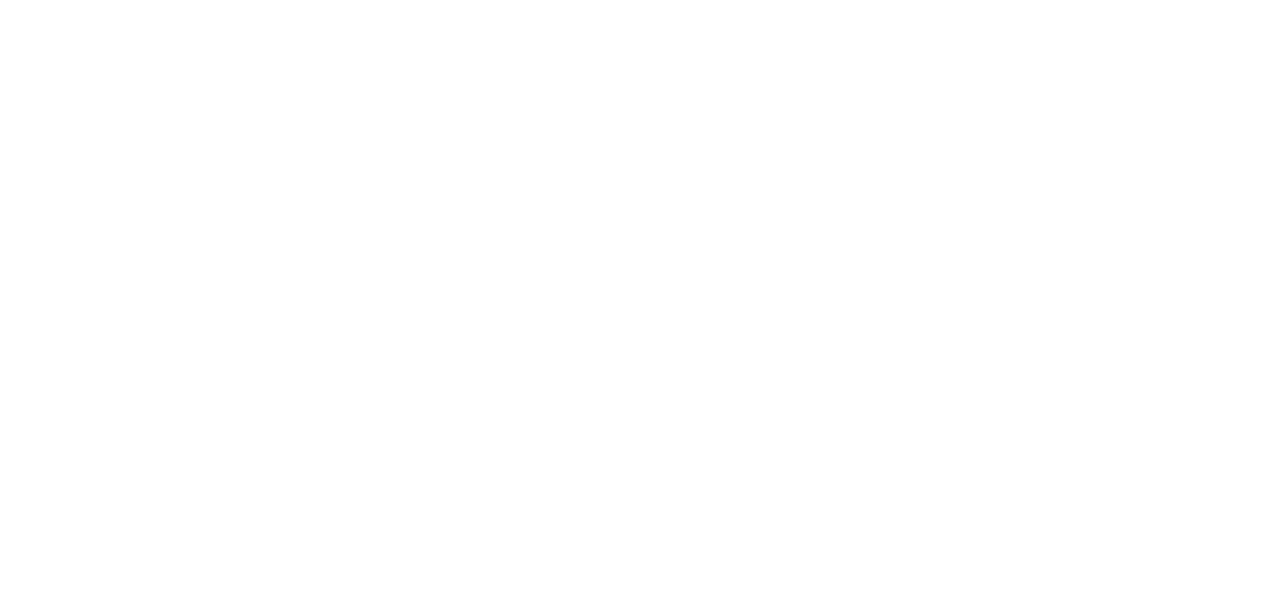
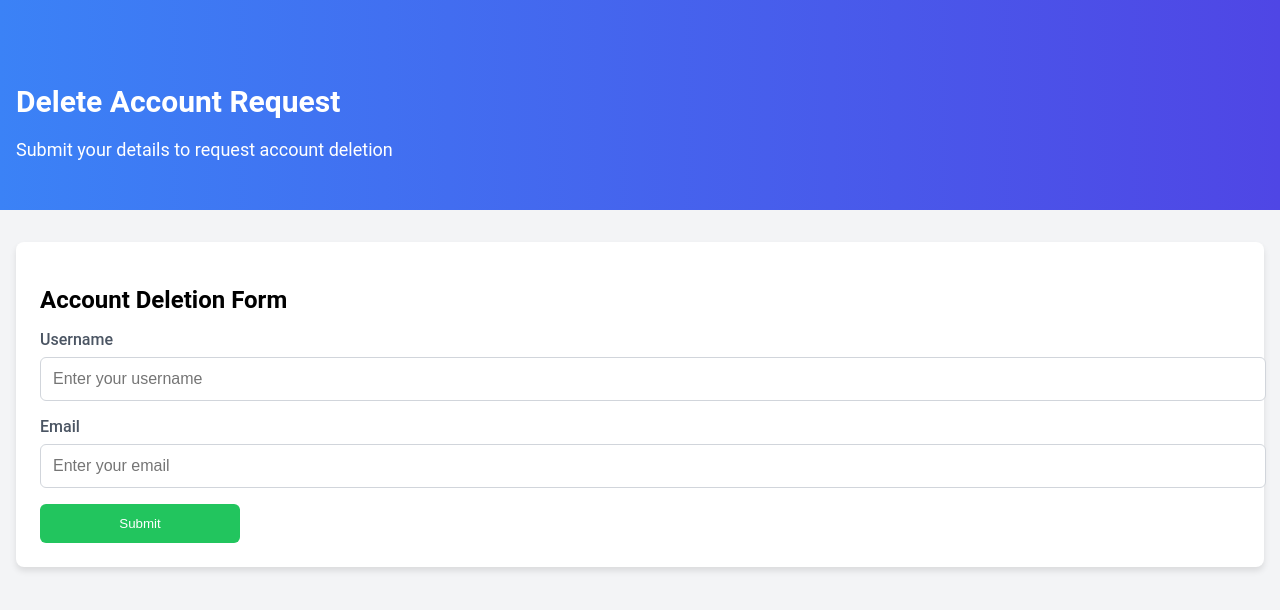
Before and after one commit to rameshwar9170/Elite-Jobs, a React (Create React App) app: page /delete-account in a window 1280 px wide. Before the commit this address had no page. Shown: the top 610 px of the page. Built offline with nearby package versions, Linux system fonts and the light colour scheme; the HTML template or start-up script is replaced by a standard one.

Commit message:
Initial commit

```diff
--- a/src/App.js
+++ b/src/App.js
@@ -3,6 +3,7 @@
 import Dashboard from './Dashboard';
 import Login from './Login';
 import Download from './Download';
+import DeleteAccount from './DeleteAccount';
 
 const App = () => {
   return (
@@ -11,6 +12,7 @@
         <Route path="/login" element={<Login />} />
         <Route path="/" element={<Dashboard />} />
         <Route path="/download" element={<Download />} />
+        <Route path="/delete-account" element={<DeleteAccount />} />
       </Routes>
     </Router>
   );
--- a/src/Dashboard.js
+++ b/src/Dashboard.js
@@ -8,6 +8,7 @@
 import Jobs from './Jobs';
 import Download from './Download';
 import './Dashboard.css';
+import DeleteAccount from './DeleteAccount';
 
 const Dashboard = () => {
   const [isSidebarOpen, setIsSidebarOpen] = useState(true);
@@ -52,6 +53,7 @@
     { name: 'Seekers', icon: <FaUser />, component: Seekers },
     { name: 'Providers', icon: <FaBuilding />, component: Providers },
     { name: 'Download', icon: <FaDownload />, component: Download },
+    { name: 'Delete Account', icon: <FaDownload />, component: DeleteAccount },
   ];
 
   const ActiveComponent = menuItems.find((item) => item.name === activeTab)?.component;
--- /dev/null
+++ b/src/DeleteAccount.js
@@ -0,0 +1,213 @@
+import React, { useState } from 'react';
+import { getDatabase, ref, push } from 'firebase/database';
+
+const DeleteAccount = () => {
+  const [username, setUsername] = useState('');
+  const [email, setEmail] = useState('');
+  const [message, setMessage] = useState('');
+  const [error, setError] = useState('');
+
+  const handleSubmit = (e) => {
+    e.preventDefault();
+    setMessage('');
+    setError('');
+
+    if (!username.trim() || !email.trim()) {
+      setError('Please fill in both username and email.');
+      return;
+    }
+
+    const db = getDatabase();
+    const deleteAccountRef = ref(db, 'EliteJobs/DeleteAccountData');
+
+    push(deleteAccountRef, {
+      username,
+      email,
+      timestamp: new Date().toISOString(),
+    })
+      .then(() => {
+        setMessage('Your request has been submitted successfully.');
+        setUsername('');
+        setEmail('');
+      })
+      .catch((error) => {
+        setError('Failed to submit request: ' + error.message);
+      });
+  };
+
+  return (
+    <div
+      style={{
+        minHeight: '100vh',
+        backgroundColor: '#f3f4f6',
+        fontFamily: "'Roboto', sans-serif",
+      }}
+    >
+      {/* Hero Section */}
+      <div
+        style={{
+          background: 'linear-gradient(to right, #3b82f6, #4f46e5)',
+          color: '#ffffff',
+          paddingTop: '4rem',
+          paddingBottom: '2rem',
+        }}
+      >
+        <div
+          style={{
+            maxWidth: '80rem',
+            margin: '0 auto',
+            padding: '0 1rem',
+          }}
+        >
+          <h1 style={{ fontSize: '1.875rem', fontWeight: '700' }}>
+            Delete Account Request
+          </h1>
+          <p style={{ fontSize: '1.125rem' }}>
+            Submit your details to request account deletion
+          </p>
+        </div>
+      </div>
+
+      {/* Form Section */}
+      <div
+        style={{
+          maxWidth: '80rem',
+          margin: '0 auto',
+          padding: '2rem 1rem',
+        }}
+      >
+        <div
+          style={{
+            backgroundColor: '#ffffff',
+            borderRadius: '0.5rem',
+            boxShadow: '0 4px 6px rgba(0, 0, 0, 0.1)',
+            padding: '1.5rem',
+          }}
+        >
+          <h2
+            style={{
+              fontSize: '1.5rem',
+              fontWeight: '600',
+              marginBottom: '1rem',
+            }}
+          >
+            Account Deletion Form
+          </h2>
+          {message && (
+            <p
+              style={{
+                color: '#22c55e',
+                marginBottom: '1rem',
+              }}
+            >
+              {message}
+            </p>
+          )}
+          {error && (
+            <p
+              style={{
+                color: '#ef4444',
+                marginBottom: '1rem',
+              }}
+            >
+              {error}
+            </p>
+          )}
+          <form onSubmit={handleSubmit}>
+            <div
+              style={{
+                marginBottom: '1rem',
+              }}
+            >
+              <label
+                htmlFor="username"
+                style={{
+                  display: 'block',
+                  fontSize: '1rem',
+                  fontWeight: '500',
+                  color: '#4b5563',
+                  marginBottom: '0.5rem',
+                }}
+              >
+                Username
+              </label>
+              <input
+                type="text"
+                id="username"
+                value={username}
+                onChange={(e) => setUsername(e.target.value)}
+                style={{
+                  width: '100%',
+                  padding: '0.75rem',
+                  border: '1px solid #d1d5db',
+                  borderRadius: '0.375rem',
+                  fontSize: '1rem',
+                  color: '#4b5563',
+                }}
+                placeholder="Enter your username"
+              />
+            </div>
+            <div
+              style={{
+                marginBottom: '1rem',
+              }}
+            >
+              <label
+                htmlFor="email"
+                style={{
+                  display: 'block',
+                  fontSize: '1rem',
+                  fontWeight: '500',
+                  color: '#4b5563',
+                  marginBottom: '0.5rem',
+                }}
+              >
+                Email
+              </label>
+              <input
+                type="email"
+                id="email"
+                value={email}
+                onChange={(e) => setEmail(e.target.value)}
+                style={{
+                  width: '100%',
+                  padding: '0.75rem',
+                  border: '1px solid #d1d5db',
+                  borderRadius: '0.375rem',
+                  fontSize: '1rem',
+                  color: '#4b5563',
+                }}
+                placeholder="Enter your email"
+              />
+            </div>
+            <button
+              type="submit"
+              style={{
+                backgroundColor: '#22c55e',
+                color: '#ffffff',
+                padding: '0.75rem 1.5rem',
+                border: 'none',
+                borderRadius: '0.375rem',
+                cursor: 'pointer',
+                transition: 'background-color 0.3s',
+                width: '100%',
+                maxWidth: '200px',
+                textAlign: 'center',
+              }}
+              onMouseOver={(e) =>
+                (e.target.style.backgroundColor = '#16a34a')
+              }
+              onMouseOut={(e) =>
+                (e.target.style.backgroundColor = '#22c55e')
+              }
+            >
+              Submit
+            </button>
+          </form>
+        </div>
+      </div>
+    </div>
+  );
+};
+
+export default DeleteAccount;
```
